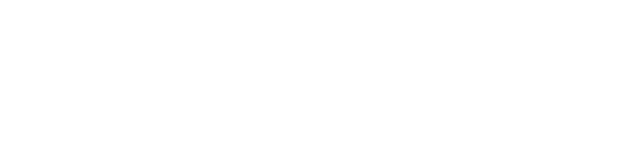
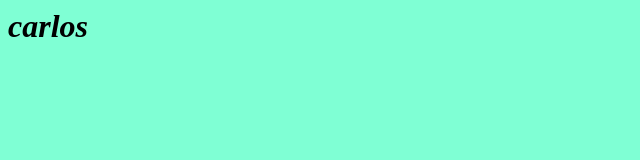
Before and after one commit to carlos-g27/pokeapi, a plain HTML site: page index.html in a window 1280 px wide. Shown: the whole page, without its empty margins (0-640 px from the left). Drawn offline with Linux system fonts and the light colour scheme.

Commit message:
modificar css, html y crear archivo js

```diff
--- a/index.html
+++ b/index.html
@@ -3,9 +3,10 @@
     <meta charset="UTF-8">
     <meta name="viewport" content="width=device-width, initial-scale=1.0">
     <title>Document</title>
-    <link href="style.css">
+    <link rel="stylesheet" href="style.css">
+    <script src="script.js"></script>
 </head>
 <body>
-
+    <h1>carlos</h1>
 </body>
 </html>
--- a/style.css
+++ b/style.css
@@ -2,3 +2,7 @@ body{
     background-color: aquamarine;
     text-align: center justify;
 }
+
+h1{
+    font-style: italic;
+}
```
Also changed, not shown: script.js (added).
